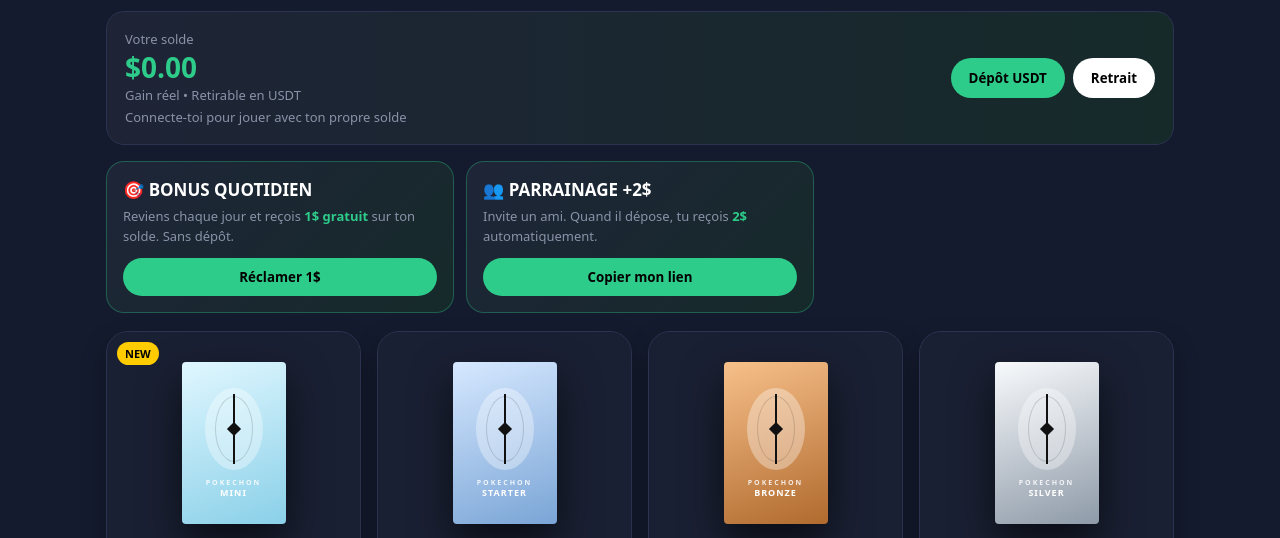
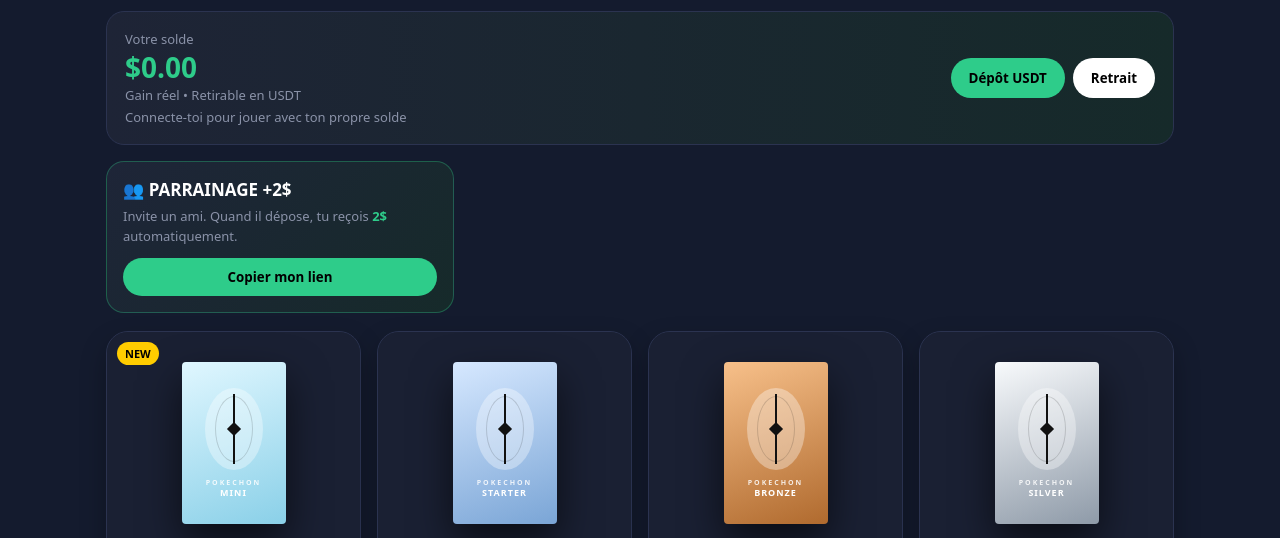
Before and after one commit to HB-Services/pokechon, a plain HTML site: page index.html in a window 1280 px wide. Shown: the part 262-800 px from the top of the page. Drawn offline with Linux system fonts and the light colour scheme.

Commit message:
Remove daily bonus offer from index.html
Removed the daily bonus offer section from the HTML.

```diff
--- a/index.html
+++ b/index.html
@@ -102,7 +102,6 @@ label{font-size:12px;color:#8a92a8;display:block;text-align:left}
   </div>
 </div>
 <div class="offers">
-  <div class="offer"><h3>🎯 <span id="t_offer2_title">BONUS QUOTIDIEN</span></h3><p id="t_offer2_desc">Reviens chaque jour et reçois <b>1$ gratuit</b> sur ton solde. Sans dépôt.</p><button class="offer-btn" id="dailyBtn" onclick="claimDaily()">Réclamer 1$</button></div>
   <div class="offer"><h3>👥 <span id="t_offer3_title">PARRAINAGE +2$</span></h3><p id="t_offer3_desc">Invite un ami. Quand il dépose, tu reçois <b>2$</b> automatiquement.</p><button class="offer-btn" onclick="copyRef()">Copier mon lien</button></div>
 </div><div class="grid" id="grid"></div>
 <div class="winners"><h3 id="t_winners">Derniers gagnants</h3><div id="winnersList"></div></div>
```
